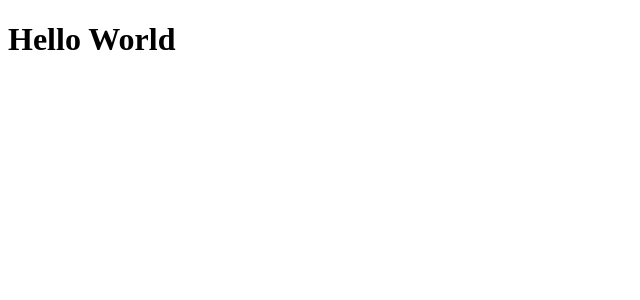
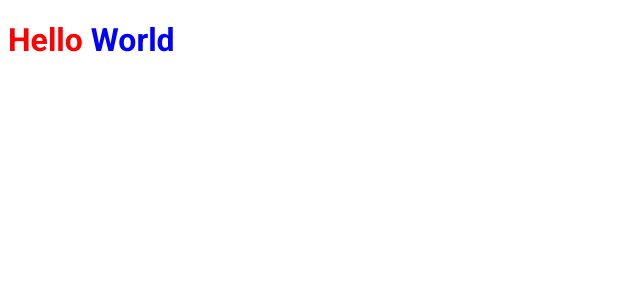
Before and after one commit to carloscenci/ignite_03_ignews, a Next.js app: page / in a window 1280 px wide. Shown: the top 300 px of the page, without its empty margins (0-640 px from the left). Built offline with nearby package versions, Linux system fonts and the light colour scheme.

Commit message:
Configure Sass

```diff
--- a/package.json
+++ b/package.json
@@ -11,7 +11,8 @@
   "dependencies": {
     "next": "11.1.0",
     "react": "17.0.2",
-    "react-dom": "17.0.2"
+    "react-dom": "17.0.2",
+    "sass": "^1.38.0"
   },
   "devDependencies": {
     "@types/node": "^16.6.1",
--- /dev/null
+++ b/src/pages/_document.tsx
@@ -0,0 +1,19 @@
+import Document, { Html, Head, Main, NextScript } from "next/document";
+
+export default class MyDocument extends Document {
+  render() {
+    return (
+      <Html>
+        <Head>
+            <link rel="preconnect" href="https://fonts.googleapis.com" />
+            <link rel="preconnect" href="https://fonts.gstatic.com" />
+            <link href="https://fonts.googleapis.com/css2?family=Roboto:wght@400;700;900&display=swap" rel="stylesheet" />
+        </Head>
+        <body>
+          <Main />
+          <NextScript />
+        </body>
+      </Html>
+    );
+  }
+}
--- a/src/pages/index.tsx
+++ b/src/pages/index.tsx
@@ -1,5 +1,16 @@
+import Head from 'next/head'
+
+import styles from '../styles/home.module.scss'
+
 export default function Home() {
   return (
-    <h1>Hello World</h1>
+    <>
+      <Head>
+        <title>Início | IG.News</title>
+      </Head>
+      <h1 className={styles.title}>
+        Hello <span>World</span>
+      </h1>
+    </>
   )
 }
--- /dev/null
+++ b/src/styles/home.module.scss
@@ -0,0 +1,8 @@
+.title {
+    color: red;
+    font-family: 'Roboto', sans-serif;
+
+    span {
+        color: blue
+    }
+}
```
Also changed, not shown: 1 other file (tests, documents, lock files or other folders).
